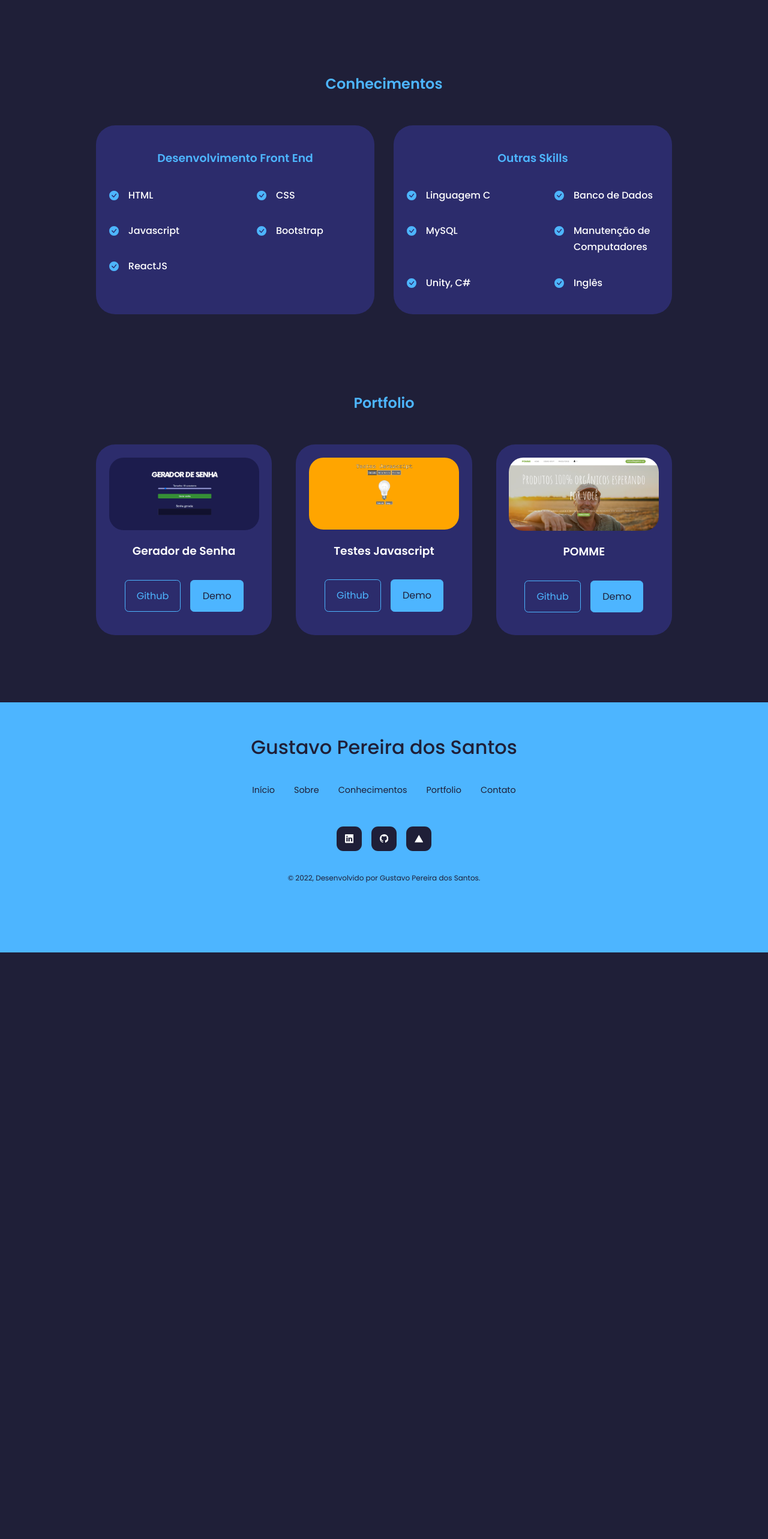
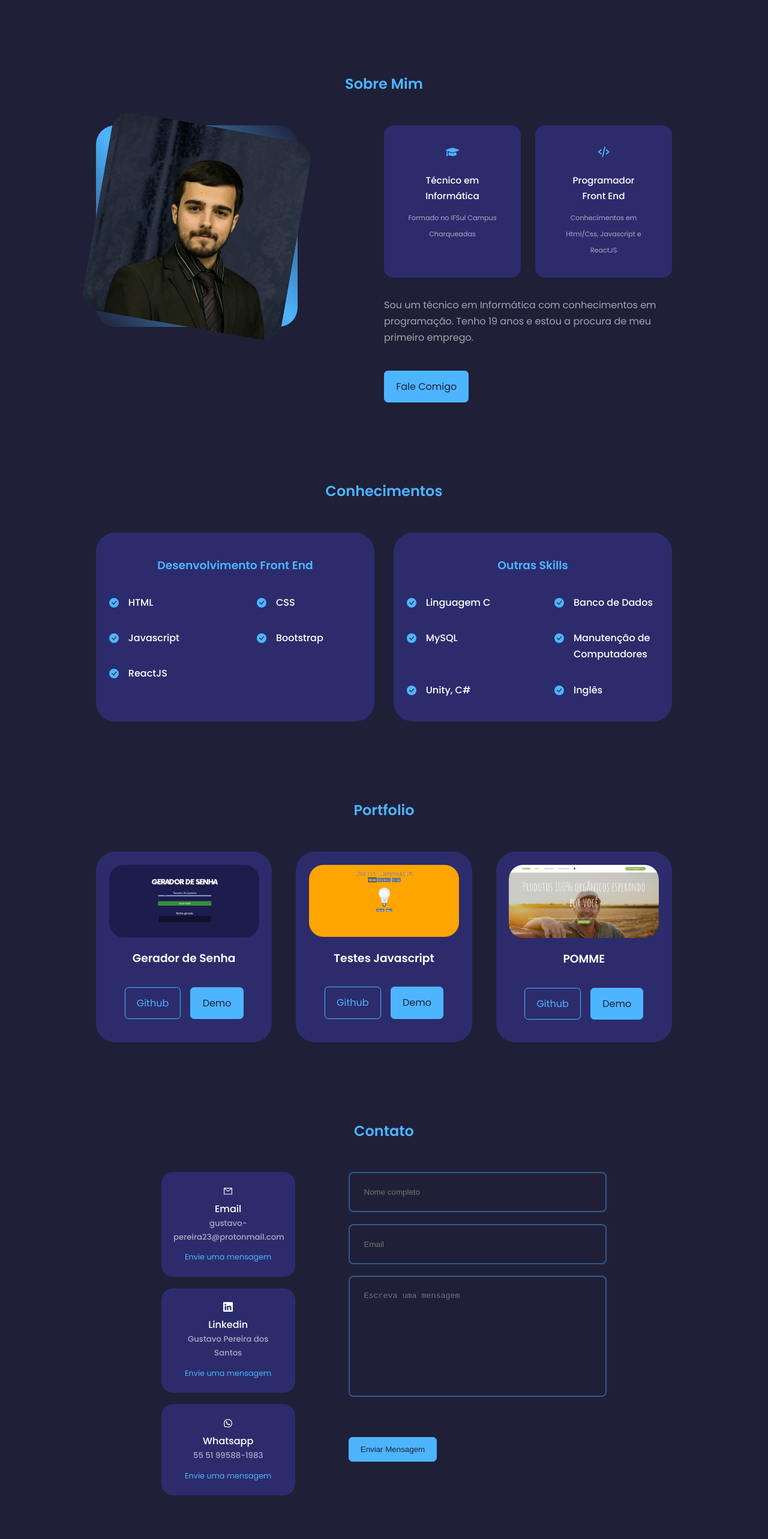
Before and after one commit to GPS33/portifolio, a React (Create React App) app: page / in a window 1280 px wide. Shown: the part 880-3446 px from the top of the page at 60% size. Before the commit the page ends 2468 px from the top, so only its background shows below. Built offline with nearby package versions, Linux system fonts and the light colour scheme.

Commit message:
Final-commit

```diff
--- a/package.json
+++ b/package.json
@@ -7,7 +7,6 @@
     "@testing-library/react": "^13.3.0",
     "@testing-library/user-event": "^13.5.0",
     "emailjs-com": "^3.2.0",
-    "next": "^12.2.2",
     "react": "^18.2.0",
     "react-dom": "^18.2.0",
     "react-icons": "^4.4.0",
--- a/src/App.jsx
+++ b/src/App.jsx
@@ -1,10 +1,10 @@
 import React from 'react'
 import Header from './components/header/Header'
 import Nav from './components/nav/Nav'
-
+import Sobre from './components/sobre/Sobre'
 import Conhecimentos from './components/conhecimentos/Conhecimentos'
 import Portfolio from './components/portfolio/Portfolio'
-
+import Contato from './components/contato/Contato'
 import Footer from './components/footer/Footer'
 
 
@@ -13,10 +13,10 @@ const App = () => {
     <>
         <Header />
         <Nav />
-
+        <Sobre />
         <Conhecimentos />
         <Portfolio />
-
+        <Contato />
         <Footer />
     </>
   )
--- /dev/null
+++ b/src/components/contato/contato.css
@@ -0,0 +1,86 @@
+.container.contato__container{
+    width: 58%;
+    display: grid;
+    grid-template-columns: 30% 58%;
+    gap: 12%;
+
+}
+
+.contato__opcoes{
+    display: flex;
+    flex-direction: column;
+    gap: 1.2rem;
+
+}
+
+.contato__opcoes h5{
+    color: var(--color-light);
+}
+
+.contato__opcao{
+    background: var(--color-bg-variant);
+    padding: 1.2rem;
+    border-radius: 1.2rem;
+    text-align: center;
+    border: 1px solid transparent;
+    transition: var(--transition);
+
+}
+
+.contato__opcao:hover{
+    background: transparent;
+    border-color: var(--color-primary-variant);
+}
+
+.contato__opcao-icon{
+    font-size: 1.5rem;
+    margin-bottom: 0.5rem;
+}
+
+.contato__opcao a {
+    margin-top: 0.7rem;
+    display: inline-block;
+    font-size: 0.8rem;
+}
+
+form {
+    display: flex;
+    flex-direction: column;
+    gap: 1.2rem;
+}
+
+form button{
+    margin-top: 3rem;
+}
+
+input, textarea{
+    width: 100%;
+    padding: 1.5rem;
+    border-radius: 0.5rem;
+    background: transparent;
+    border: 2px solid var(--color-primary-variant);
+    resize: none;
+    color: var(--color-white);
+}
+
+/* ================ MEDIA QUERY (MEDIUM DEVICES) ================ */
+
+@media screen and (max-width: 1024px) {
+    .container.contato__container {
+        width: 50%;
+        grid-template-columns: 1fr;
+        gap: 2rem;
+    }
+
+
+}
+
+/* ================ MEDIA QUERY (SMALL DEVICES) ================ */
+
+@media screen and (max-width: 600px) {
+    .container.contato__container {
+        width: var(--container-width-sm);
+
+    }
+
+}
--- /dev/null
+++ b/src/components/contato/contato.jsx
@@ -0,0 +1,60 @@
+import React from 'react'
+import './contato.css'
+import {AiOutlineMail} from 'react-icons/ai'
+import {BsLinkedin} from 'react-icons/bs'
+import {AiOutlineWhatsApp} from 'react-icons/ai'
+import { useRef } from 'react';
+import emailjs from 'emailjs-com'
+
+const Contato = () => {
+  const form = useRef();
+
+  const sendEmail = (e) => {
+    e.preventDefault();
+
+    emailjs.sendForm('service_40d8eof', 'template_e5hmsif', form.current, 'zWXeDYbdoLWZgHTin')
+
+    e.target.reset();
+
+    alert("Mensagem enviada!");
+  };
+
+  return (
+    <section id='contato'>
+      <h2>Contato</h2>
+
+      <div className='container contato__container'>
+        <div className="contato__opcoes">
+          <article className='contato__opcao'>
+            <AiOutlineMail className='.contato__opcao-icon'/>
+            <h4>Email</h4>
+            <h5>gustavo-pereira23@protonmail.com</h5>
+            <a href="mailto:gustavo-pereira23@protonmail.com" target="_blank">Envie uma mensagem</a>
+          </article>
+
+          <article className='contato__opcao'>
+            <BsLinkedin className='.contato__opcao-icon'/>
+            <h4>Linkedin</h4>
+            <h5>Gustavo Pereira dos Santos</h5>
+            <a href="https://www.linkedin.com/in/gustavo-pereira-dos-santos" target="_blank">Envie uma mensagem</a>
+          </article>
+
+          <article className='contato__opcao'>
+            <AiOutlineWhatsApp className='.contato__opcao-icon'/>
+            <h4>Whatsapp</h4>
+            <h5>55 51 99588-1983</h5>
+            <a href="https://api.whatsapp.com/send?phone=5551995881983" target="_blank">Envie uma mensagem</a>
+          </article>
+        </div>
+        <form ref={form} onSubmit={sendEmail}>
+          <input type="text" name='name' placeholder='Nome completo' required/>
+          <input type="email" name='email' placeholder='Email' required/>
+          <textarea name="message" rows="10" placeholder='Escreva uma mensagem' required></textarea>
+          <button type='submit' className='btn btn-primary'>Enviar Mensagem</button>
+        </form>
+      </div>
+    </section>
+  )
+}
+
+export default Contato
--- /dev/null
+++ b/src/components/sobre/sobre.css
@@ -0,0 +1,129 @@
+.sobre__container{
+    display: grid;
+    grid-template-columns: 35% 50%;
+    gap: 15%
+}
+
+.sobre__mim{
+    width: 100%;
+    aspect-ratio: 1/1;
+    border-radius: 2rem;
+    background: linear-gradient(
+        45deg,
+        transparent,
+        var(--color-primary),
+        transparent
+    );
+    display: grid;
+    place-items: center;
+}
+
+.sobre__mim__img{
+    height: 100%;
+    border-radius: 2rem;
+    overflow: hidden;
+    transform: rotate(10deg);
+    transition: var(--transition);
+}
+
+.sobre__mim__img:hover{
+    transform: rotate(0deg);
+}
+
+.sobre__cards{
+    display: grid;
+    grid-template-columns: repeat(2, 1fr);
+    gap: 1.5rem;
+}
+
+.sobre__card{
+    background: var(--color-bg-variant);
+    border: 1px solid transparent;
+    border-radius: 1rem;
+    padding: 2rem;
+    text-align: center;
+}
+
+.sobre__card:hover{
+    background: transparent;
+    border-color: var(--color-primary-variant);
+    cursor: default;
+}
+
+.sobre__icone{
+    color:var(--color-primary);
+    font-size: 1.4rem;
+    margin-bottom: 1rem;
+}
+
+.sobre__card h5{
+    font-size: 0.95rem;
+    margin-bottom: 0.5rem;
+}
+
+.sobre__card small {
+    font-size: 0.7rem;
+    color: var(--color-light);
+}
+
+.sobre__conteudo p {
+    margin: 2rem 0 2.6rem;
+    color: var(--color-light);
+}
+
+/* ================ MEDIA QUERY (MEDIUM DEVICES) ================ */
+
+@media screen and (max-width: 1024px) {
+    .sobre__container{
+        grid-template-columns: 1fr;
+        gap: 0;
+    }
+
+    .sobre__mim{
+        width: 50%;
+        margin: 2rem auto 4rem;
+    }
+
+    .sobre__conteudo p{
+        margin: 1rem 0 1.5rem;
+    }
+
+    .buton{
+        display: flex;
+        align-items: center;
+        justify-content: center;
+        margin-top: 2rem;
+    }
+    .container.sobre__container{
+        justify-content: center;
+        text-align: center;
+    }
+}
+
+/* ================ MEDIA QUERY (SMALL DEVICES) ================ */
+
+@media screen and (max-width: 600px) {
+
+    .sobre__mim{
+        width: 65%;
+        margin: 0 auto 3rem;
+    }
+
+    .sobre__cards{
+        grid-template-columns: 1fr 1fr;
+        gap: 1rem;
+    }
+
+    .sobre__conteudo{
+        text-align: center;
+    }
+
+    .sobre__conteudo p {
+        margin: 1.5rem 0;
+    }
+
+    .container.sobre__container{
+        justify-content: center;
+        text-align: center;
+    }
+}
--- /dev/null
+++ b/src/components/sobre/sobre.jsx
@@ -0,0 +1,49 @@
+import React from 'react'
+import './sobre.css'
+import EU from '../../assets/ff.jpg'
+import {FaGraduationCap} from 'react-icons/fa'
+import {BiCodeAlt} from 'react-icons/bi'
+
+
+const Sobre = () => {
+  return (
+    <section id='sobre'>
+      <h2>Sobre Mim</h2>
+
+      <div className='container sobre__container'>
+        <div className="sobre__mim">
+          <div className="sobre__mim__img">
+            <img src={EU} alt="Imagem Sobre Mim" />
+          </div>
+        </div>
+
+        <div className="sobre__conteudo">
+          <div className="sobre__cards">
+            <article className='sobre__card'>
+              <FaGraduationCap className="sobre__icone"/>
+              <h5>Técnico em <br></br> Informática</h5>
+              <small>Formado no IFSul Campus Charqueadas</small>
+            </article>
+
+            <article className='sobre__card'>
+              <BiCodeAlt className="sobre__icone"/>
+              <h5>Programador <br></br>Front End</h5>
+              <small>Conhecimentos em Html/Css, Javascript e ReactJS</small>
+            </article>
+
+
+          </div>
+
+          <p>
+          Sou um técnico em Informática com conhecimentos em programação. Tenho 19 anos e estou a procura de meu primeiro emprego.
+          </p>
+          <div className='buton'>
+            <a href="#contato" className='btn btn-primary'>Fale Comigo</a>
+          </div>
+        </div>
+      </div>
+    </section>
+  )
+}
+
+export default Sobre
--- a/src/index.css
+++ b/src/index.css
@@ -8,7 +8,6 @@
     box-sizing: border-box;
     list-style: none;
     text-decoration: none;
-
 }
 
 :root{
```
Also changed, not shown: 1 other file (tests, documents, lock files or other folders).
